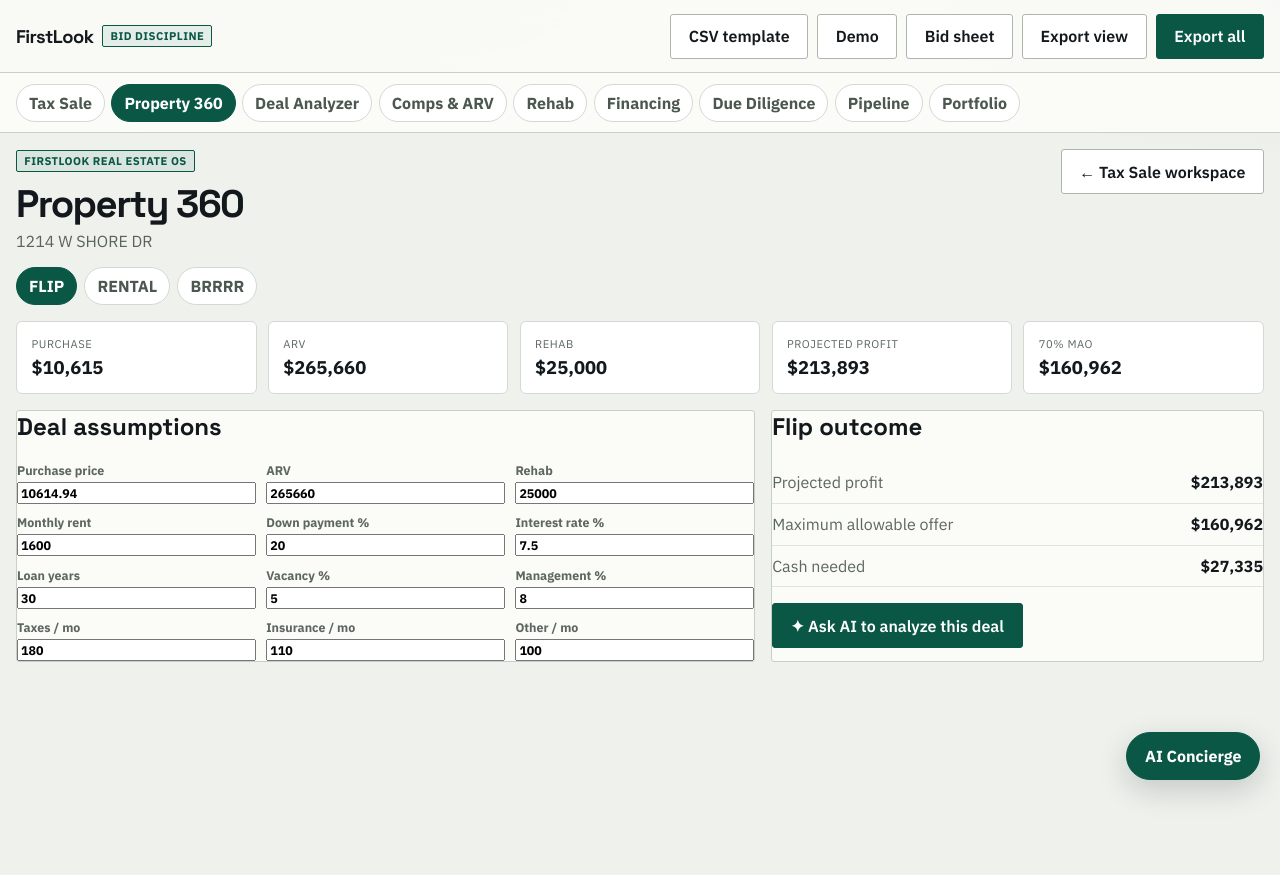
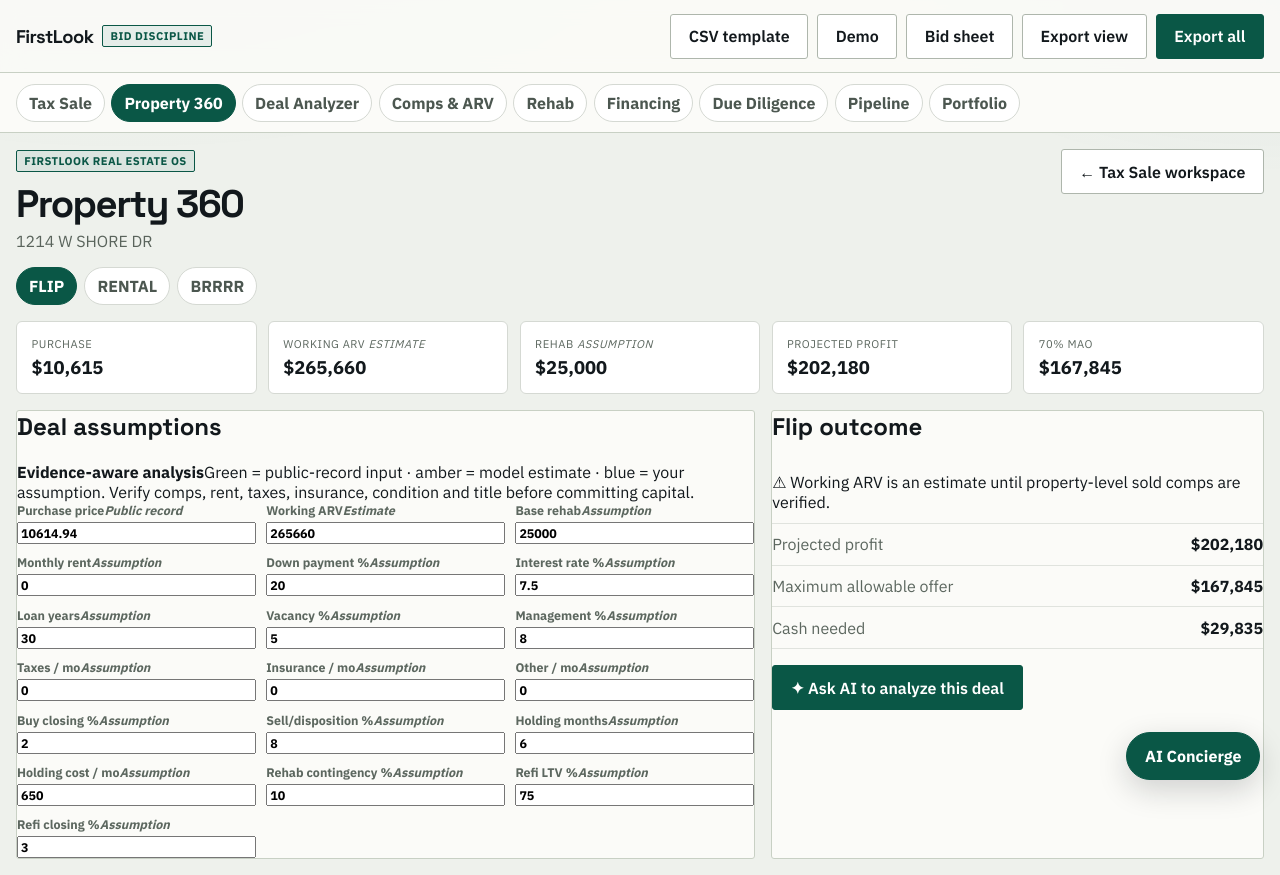
Before and after one commit to AliRazaHassan/firstlook-taxsale, a Next.js app: page /app in a window 1280 px wide. Both pictures are taken after a click on the button "Property 360". Before the commit the page ends 800 px from the top, so only its background shows below. Built offline with nearby package versions, Linux system fonts and the light colour scheme.

Commit message:
Make investor analysis evidence-aware and strengthen financial math

```diff
--- a/app/app/page.tsx
+++ b/app/app/page.tsx
@@ -110,7 +110,7 @@ export default function AppPage() {
   const [data, setData] = useState<ResearchResponse | null>(null);
   const [osModule, setOsModule] = useState<OsModule>("taxsale");
   const [dealStrategy, setDealStrategy] = useState<DealStrategy>("flip");
-  const [dealInputs, setDealInputs] = useState({ purchasePrice: 0, arv: 0, rehab: 25000, monthlyRent: 1600, downPaymentPct: 20, interestRate: 7.5, loanYears: 30, vacancyPct: 5, managementPct: 8, taxesMonthly: 180, insuranceMonthly: 110, otherMonthly: 100 });
+  const [dealInputs, setDealInputs] = useState({ purchasePrice: 0, arv: 0, rehab: 25000, monthlyRent: 0, downPaymentPct: 20, interestRate: 7.5, loanYears: 30, vacancyPct: 5, managementPct: 8, taxesMonthly: 0, insuranceMonthly: 0, otherMonthly: 0, buyClosingPct: 2, sellClosingPct: 8, holdingMonths: 6, monthlyHolding: 650, contingencyPct: 10, refiLtvPct: 75, refiClosingPct: 3 });
   const [loading, setLoading] = useState(false);
   const [error, setError] = useState<string | null>(null);
   const [filter, setFilter] = useState<FilterMode>("all");
@@ -319,31 +319,47 @@ export default function AppPage() {
 
   useEffect(() => {
     if (!selected) return;
-    setDealInputs((v) => ({ ...v, purchasePrice: selected.cry_out_bid, arv: selected.estimatedMarketMid ?? selected.assessed_fmv, rehab: bidDefaults.rehab }));
+    setDealInputs((v) => ({ ...v, purchasePrice: selected.cry_out_bid, arv: selected.estimatedMarketMid ?? selected.assessed_fmv, rehab: bidDefaults.rehab, monthlyRent: 0, taxesMonthly: 0, insuranceMonthly: 0 }));
   }, [selected?.parcel_id]);
 
   const dealAnalysis = useMemo(() => {
     const d = dealInputs;
-    const down = d.purchasePrice * d.downPaymentPct / 100;
+    const safePct = (n: number) => Math.max(0, Math.min(100, n)) / 100;
+    const down = d.purchasePrice * safePct(d.downPaymentPct);
     const loan = Math.max(0, d.purchasePrice - down);
-    const monthlyRate = d.interestRate / 100 / 12;
-    const payments = Math.max(1, d.loanYears * 12);
+    const monthlyRate = Math.max(0, d.interestRate) / 100 / 12;
+    const payments = Math.max(1, Math.round(Math.max(1, d.loanYears) * 12));
     const mortgage = loan <= 0 ? 0 : monthlyRate === 0 ? loan / payments : loan * monthlyRate * Math.pow(1 + monthlyRate, payments) / (Math.pow(1 + monthlyRate, payments) - 1);
-    const vacancy = d.monthlyRent * d.vacancyPct / 100;
-    const management = d.monthlyRent * d.managementPct / 100;
-    const monthlyExpenses = mortgage + vacancy + management + d.taxesMonthly + d.insuranceMonthly + d.otherMonthly;
+    const vacancy = d.monthlyRent * safePct(d.vacancyPct);
+    const management = d.monthlyRent * safePct(d.managementPct);
+    const monthlyOperating = vacancy + management + d.taxesMonthly + d.insuranceMonthly + d.otherMonthly;
+    const monthlyExpenses = mortgage + monthlyOperating;
     const cashFlow = d.monthlyRent - monthlyExpenses;
-    const annualNoi = (d.monthlyRent - vacancy - management - d.taxesMonthly - d.insuranceMonthly - d.otherMonthly) * 12;
-    const cashNeeded = down + d.rehab + d.purchasePrice * 0.02;
+    const annualNoi = (d.monthlyRent - monthlyOperating) * 12;
+    const buyClosing = d.purchasePrice * safePct(d.buyClosingPct);
+    const rehabContingency = d.rehab * safePct(d.contingencyPct);
+    const holding = Math.max(0, d.holdingMonths) * Math.max(0, d.monthlyHolding);
+    const cashNeeded = down + buyClosing + d.rehab + rehabContingency;
     const capRate = d.purchasePrice > 0 ? annualNoi / d.purchasePrice : 0;
     const cashOnCash = cashNeeded > 0 ? cashFlow * 12 / cashNeeded : 0;
-    const flipSelling = d.arv * 0.06;
-    const flipProfit = d.arv - d.purchasePrice - d.rehab - flipSelling - d.purchasePrice * 0.02;
-    const mao = Math.max(0, d.arv * 0.7 - d.rehab);
-    const refiLoan = d.arv * 0.75;
-    const cashLeftIn = Math.max(0, cashNeeded - refiLoan);
-    return { down, loan, mortgage, monthlyExpenses, cashFlow, annualNoi, cashNeeded, capRate, cashOnCash, flipProfit, mao, refiLoan, cashLeftIn };
-  }, [dealInputs]);
+    const sellClosing = d.arv * safePct(d.sellClosingPct);
+    const flipProfit = d.arv - d.purchasePrice - buyClosing - d.rehab - rehabContingency - holding - sellClosing;
+    const targetProfit = d.arv * 0.15;
+    const mao = Math.max(0, d.arv - sellClosing - d.rehab - rehabContingency - holding - targetProfit - (d.arv * safePct(d.buyClosingPct)));
+    const refiGross = d.arv * safePct(d.refiLtvPct);
+    const refiClosing = refiGross * safePct(d.refiClosingPct);
+    const refiNet = Math.max(0, refiGross - refiClosing);
+    const initialCashBasis = cashNeeded + holding;
+    const cashLeftIn = Math.max(0, initialCashBasis - refiNet);
+    const warnings = [
+      d.arv <= 0 ? "Working ARV is missing." : null,
+      d.monthlyRent <= 0 && dealStrategy !== "flip" ? "Monthly rent is missing; rental returns are not decision-ready." : null,
+      d.taxesMonthly <= 0 && dealStrategy !== "flip" ? "Property tax assumption is missing." : null,
+      d.insuranceMonthly <= 0 && dealStrategy !== "flip" ? "Insurance assumption is missing." : null,
+      "Working ARV is an estimate until property-level sold comps are verified.",
+    ].filter(Boolean) as string[];
+    return { down, loan, mortgage, monthlyExpenses, cashFlow, annualNoi, cashNeeded, capRate, cashOnCash, flipProfit, mao, refiGross, refiClosing, refiNet, cashLeftIn, buyClosing, sellClosing, rehabContingency, holding, warnings };
+  }, [dealInputs, dealStrategy]);
 
   const liveBidPreview = useMemo(() => {
     if (!selected) return null;
@@ -608,21 +624,21 @@ export default function AppPage() {
               <div className={styles.strategyTabs}>{(["flip","rental","brrrr"] as DealStrategy[]).map(s => <button key={s} className={dealStrategy === s ? styles.osNavActive : ""} onClick={() => setDealStrategy(s)}>{s.toUpperCase()}</button>)}</div>
               <div className={styles.osMetrics}>
                 <div onContextMenu={(e)=>openAiContext(e,"Purchase price",money(dealInputs.purchasePrice))}><span>Purchase</span><strong>{money(dealInputs.purchasePrice)}</strong></div>
-                <div onContextMenu={(e)=>openAiContext(e,"ARV",money(dealInputs.arv))}><span>ARV</span><strong>{money(dealInputs.arv)}</strong></div>
-                <div onContextMenu={(e)=>openAiContext(e,"Rehab",money(dealInputs.rehab))}><span>Rehab</span><strong>{money(dealInputs.rehab)}</strong></div>
+                <div onContextMenu={(e)=>openAiContext(e,"Working ARV",money(dealInputs.arv))}><span>Working ARV <em className={styles.evidenceEstimate}>Estimate</em></span><strong>{money(dealInputs.arv)}</strong></div>
+                <div onContextMenu={(e)=>openAiContext(e,"Rehab assumption",money(dealInputs.rehab))}><span>Rehab <em className={styles.evidenceAssumption}>Assumption</em></span><strong>{money(dealInputs.rehab)}</strong></div>
                 {dealStrategy === "flip" ? <><div onContextMenu={(e)=>openAiContext(e,"Flip profit",money(dealAnalysis.flipProfit))}><span>Projected profit</span><strong>{money(dealAnalysis.flipProfit)}</strong></div><div><span>70% MAO</span><strong>{money(dealAnalysis.mao)}</strong></div></> : <><div><span>Cash flow / mo</span><strong>{money(dealAnalysis.cashFlow)}</strong></div><div><span>Cash-on-cash</span><strong>{pct(dealAnalysis.cashOnCash)}</strong></div></>}
               </div>
               <div className={styles.analyzerGrid}>
                 <div className="panel">
-                  <h2>Deal assumptions</h2>
+                  <h2>Deal assumptions</h2><div className={styles.trustNotice}><strong>Evidence-aware analysis</strong><span>Green = public-record input · amber = model estimate · blue = your assumption. Verify comps, rent, taxes, insurance, condition and title before committing capital.</span></div>
                   <div className={styles.inputGrid}>
-                    {([["purchasePrice","Purchase price"],["arv","ARV"],["rehab","Rehab"],["monthlyRent","Monthly rent"],["downPaymentPct","Down payment %"],["interestRate","Interest rate %"],["loanYears","Loan years"],["vacancyPct","Vacancy %"],["managementPct","Management %"],["taxesMonthly","Taxes / mo"],["insuranceMonthly","Insurance / mo"],["otherMonthly","Other / mo"]] as const).map(([key,label]) => <label key={key}><span>{label}</span><input type="number" step="any" value={dealInputs[key]} onChange={(e)=>setDealInputs(v=>({...v,[key]:Number(e.target.value)||0}))}/></label>)}
+                    {([["purchasePrice","Purchase price"],["arv","Working ARV"],["rehab","Base rehab"],["monthlyRent","Monthly rent"],["downPaymentPct","Down payment %"],["interestRate","Interest rate %"],["loanYears","Loan years"],["vacancyPct","Vacancy %"],["managementPct","Management %"],["taxesMonthly","Taxes / mo"],["insuranceMonthly","Insurance / mo"],["otherMonthly","Other / mo"],["buyClosingPct","Buy closing %"],["sellClosingPct","Sell/disposition %"],["holdingMonths","Holding months"],["monthlyHolding","Holding cost / mo"],["contingencyPct","Rehab contingency %"],["refiLtvPct","Refi LTV %"],["refiClosingPct","Refi closing %"]] as const).map(([key,label]) => <label key={key}><span>{label}{key === "arv" ? <em className={styles.evidenceEstimate}>Estimate</em> : key === "purchasePrice" ? <em className={styles.evidencePublic}>Public record</em> : <em className={styles.evidenceAssumption}>Assumption</em>}</span><input min="0" type="number" step="any" value={dealInputs[key]} onChange={(e)=>setDealInputs(v=>({...v,[key]:Math.max(0,Number(e.target.value)||0)}))}/></label>)}
                   </div>
                 </div>
                 <div className="panel">
                   <h2>{dealStrategy === "flip" ? "Flip outcome" : dealStrategy === "rental" ? "Rental outcome" : "BRRRR outcome"}</h2>
-                  <div className={styles.outcomeList}>
-                    {dealStrategy === "flip" ? <><p><span>Projected profit</span><strong>{money(dealAnalysis.flipProfit)}</strong></p><p><span>Maximum allowable offer</span><strong>{money(dealAnalysis.mao)}</strong></p><p><span>Cash needed</span><strong>{money(dealAnalysis.cashNeeded)}</strong></p></> : <><p><span>Mortgage</span><strong>{money(dealAnalysis.mortgage)}/mo</strong></p><p><span>Cash flow</span><strong>{money(dealAnalysis.cashFlow)}/mo</strong></p><p><span>Cap rate</span><strong>{pct(dealAnalysis.capRate)}</strong></p><p><span>Cash-on-cash</span><strong>{pct(dealAnalysis.cashOnCash)}</strong></p>{dealStrategy === "brrrr" ? <><p><span>75% ARV refinance</span><strong>{money(dealAnalysis.refiLoan)}</strong></p><p><span>Cash left in deal</span><strong>{money(dealAnalysis.cashLeftIn)}</strong></p></> : null}</>}
+                  <div className={styles.outcomeList}>{dealAnalysis.warnings.length ? <div className={styles.analysisWarnings}>{dealAnalysis.warnings.map(w=><p key={w}>⚠ {w}</p>)}</div> : null}
+                    {dealStrategy === "flip" ? <><p><span>Projected profit</span><strong>{money(dealAnalysis.flipProfit)}</strong></p><p><span>Maximum allowable offer</span><strong>{money(dealAnalysis.mao)}</strong></p><p><span>Cash needed</span><strong>{money(dealAnalysis.cashNeeded)}</strong></p></> : <><p><span>Mortgage</span><strong>{money(dealAnalysis.mortgage)}/mo</strong></p><p><span>Cash flow</span><strong>{money(dealAnalysis.cashFlow)}/mo</strong></p><p><span>Cap rate</span><strong>{pct(dealAnalysis.capRate)}</strong></p><p><span>Cash-on-cash</span><strong>{pct(dealAnalysis.cashOnCash)}</strong></p>{dealStrategy === "brrrr" ? <><p><span>Gross refinance ({dealInputs.refiLtvPct}% LTV)</span><strong>{money(dealAnalysis.refiGross)}</strong></p><p><span>Net refi after closing</span><strong>{money(dealAnalysis.refiNet)}</strong></p><p><span>Cash left in deal</span><strong>{money(dealAnalysis.cashLeftIn)}</strong></p></> : null}</>}
                   </div>
                   <button className="btn btn-primary" onClick={()=>void askConcierge(`Analyze this ${dealStrategy} scenario. Purchase ${money(dealInputs.purchasePrice)}, ARV ${money(dealInputs.arv)}, rehab ${money(dealInputs.rehab)}, rent ${money(dealInputs.monthlyRent)}. Explain strengths, risks, and which assumptions I should verify.`)}>✦ Ask AI to analyze this deal</button>
                 </div>
@@ -630,7 +646,7 @@ export default function AppPage() {
             </>
           ) : selected ? (
             <div className={styles.moduleGrid}>
-              {osModule === "comps" && <><div className="panel"><h2>Valuation evidence</h2><p>Assessed FMV <strong>{money(selected.assessed_fmv)}</strong></p><p>Estimated market <strong>{money(selected.estimatedMarketMid)}</strong></p><p>Tract median <strong>{money(selected.tractMedianHomeValue)}</strong></p><p className="muted">Property-level sold comps are the next data connector; neighborhood estimates are not treated as verified comps.</p></div><div className="panel"><h2>ARV workspace</h2><p>Working ARV <strong>{money(dealInputs.arv)}</strong></p><button className="btn btn-primary" onClick={()=>setOsModule("analyzer")}>Use in analyzer</button></div></>}
+              {osModule === "comps" && <><div className="panel"><h2>Valuation evidence</h2><p>Assessed FMV <strong>{money(selected.assessed_fmv)}</strong></p><p>Modeled market context <strong>{money(selected.estimatedMarketMid)}</strong> <em className={styles.evidenceEstimate}>Estimate</em></p><p>ACS tract median <strong>{money(selected.tractMedianHomeValue)}</strong> <em className={styles.evidencePublic}>Public data</em></p><p className="muted">Property-level sold comps are the next data connector; neighborhood estimates are not treated as verified comps.</p></div><div className="panel"><h2>ARV workspace</h2><p>Working ARV <strong>{money(dealInputs.arv)}</strong> <em className={styles.evidenceEstimate}>Unverified estimate</em></p><button className="btn btn-primary" onClick={()=>setOsModule("analyzer")}>Use in analyzer</button></div></>}
               {osModule === "rehab" && <div className="panel"><h2>Rehab budget</h2><p>Current working budget <strong>{money(dealInputs.rehab)}</strong></p><input type="number" value={dealInputs.rehab} onChange={e=>setDealInputs(v=>({...v,rehab:Number(e.target.value)||0}))}/><p className="muted">Changes flow directly into Flip / Rental / BRRRR analysis.</p></div>}
               {osModule === "financing" && <div className="panel"><h2>Financing scenario</h2><p>Loan <strong>{money(dealAnalysis.loan)}</strong></p><p>Down payment <strong>{money(dealAnalysis.down)}</strong></p><p>Payment <strong>{money(dealAnalysis.mortgage)}/mo</strong></p><button className="btn btn-primary" onClick={()=>setOsModule("analyzer")}>Edit financing assumptions</button></div>}
               {osModule === "diligence" && <div className="panel"><h2>Diligence status</h2><p><strong>{Object.values(checkedItems).filter(Boolean).length}/{diligence?.checklist.length ?? 0}</strong> checks complete</p><p>{diligence?.rules.label}</p><button className="btn btn-primary" onClick={()=>void askConcierge("Review the current diligence checklist and tell me what remains unverified and why it matters.")}>✦ Review with AI</button></div>}
```
